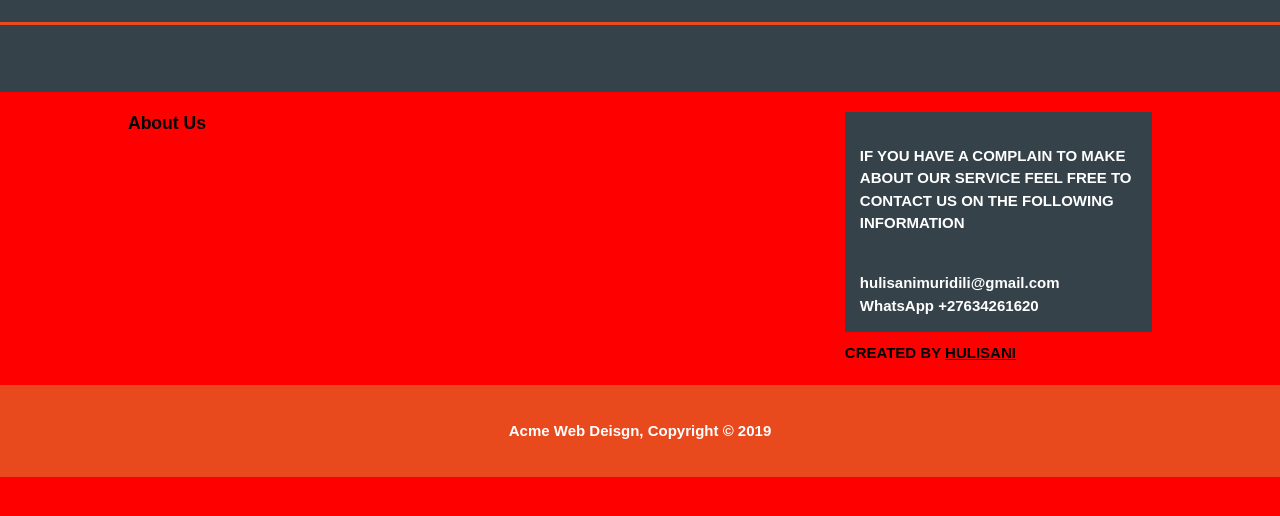
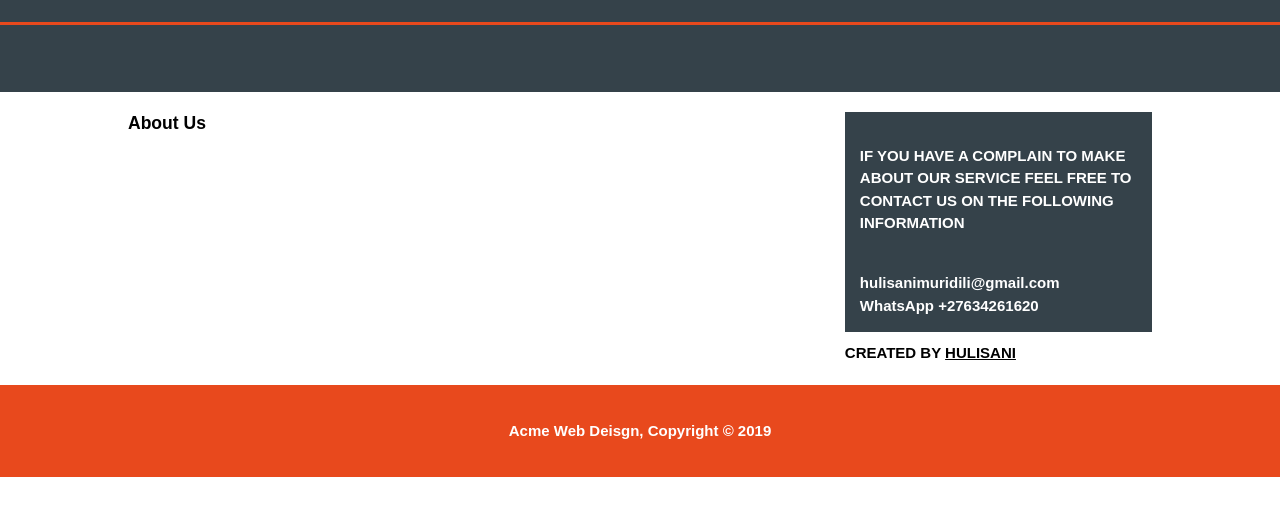
Before and after one commit to Hulisani5/HD-GamerXHuliMuridili, a plain HTML site: page about.html in a window 1280 px wide. Shown: the part 78-594 px from the top of the page. Drawn offline with Linux system fonts and the light colour scheme.

Commit message:
Update about.html

```diff
--- a/about.html
+++ b/about.html
@@ -10,7 +10,7 @@
     <link rel="icon" href="img/favicon.png">
   </head>
   <style>
-  body { background-color :red; }
+  body { background-color :white; }
       </style>
   <body>
     <header>
```
